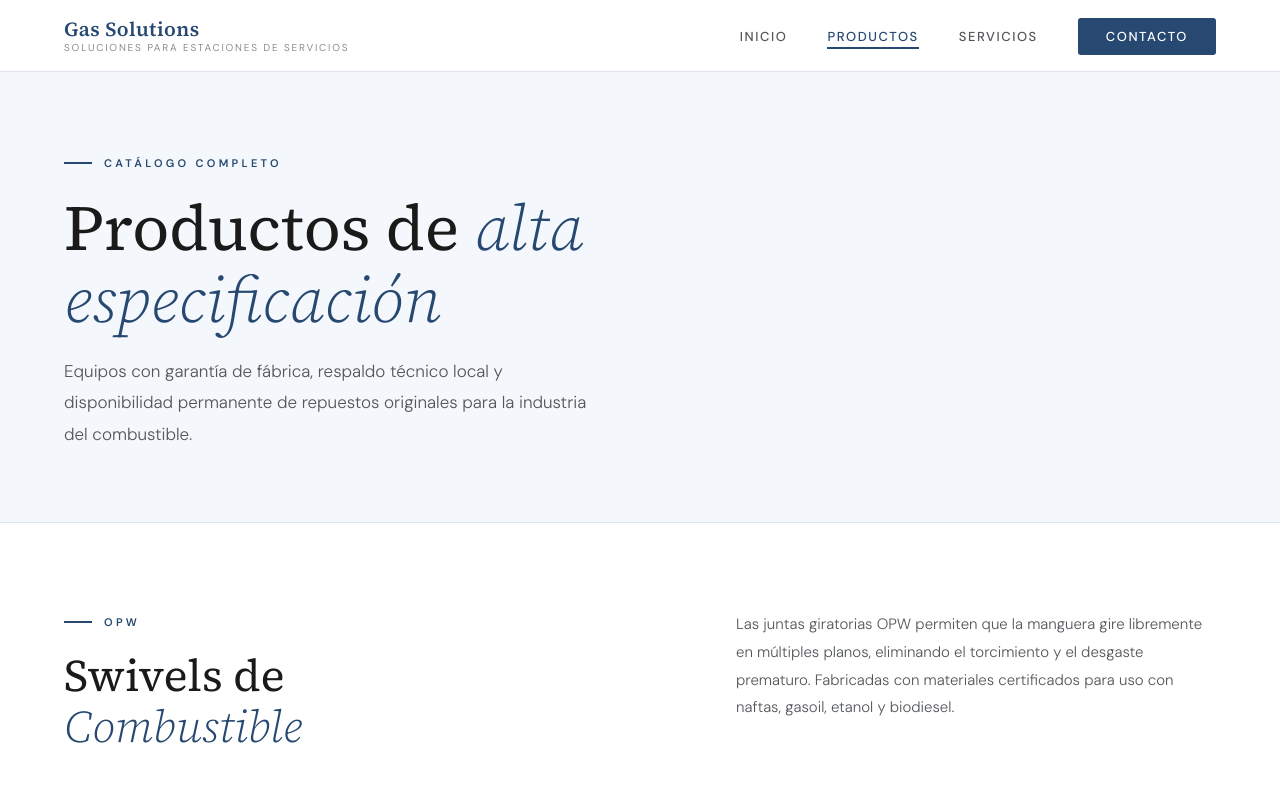
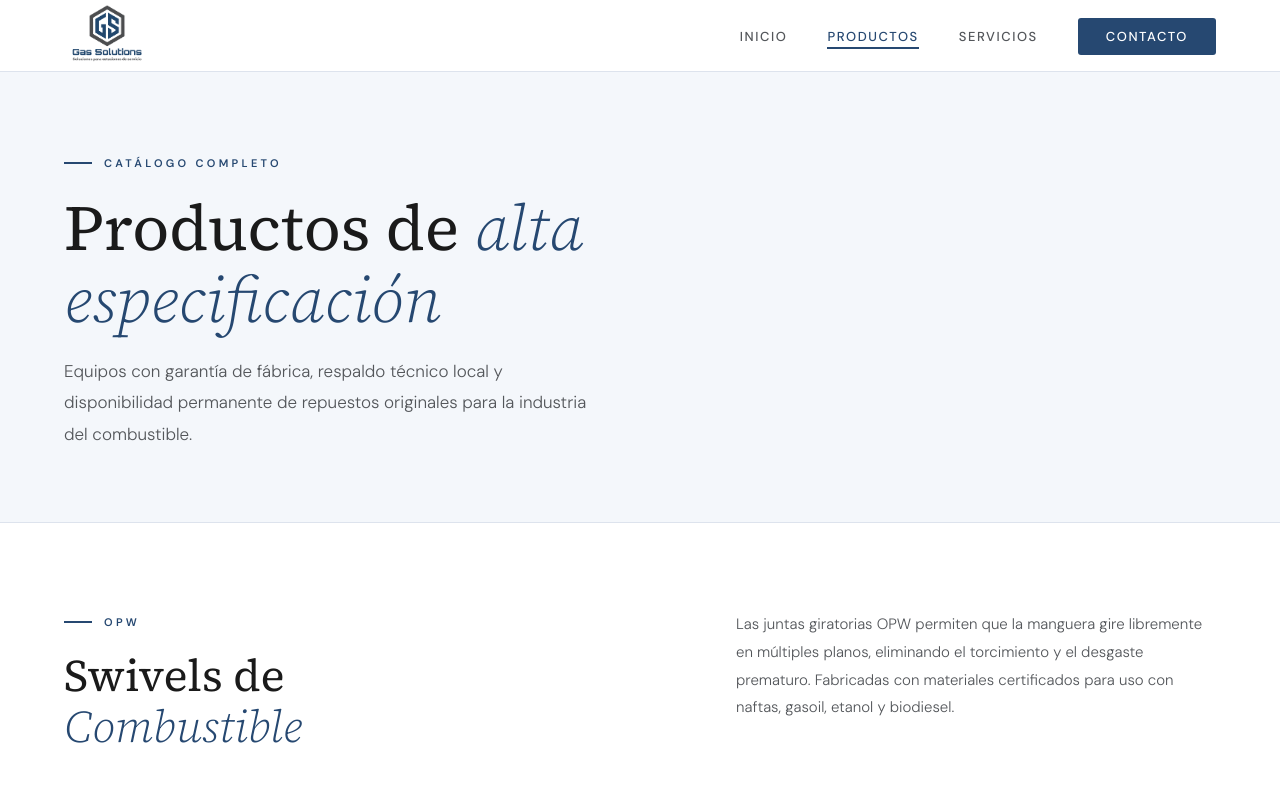
Before and after one commit to ErickG11/GasSolution, a plain HTML site: page productos.html in a window 1280 px wide. Shown: the top 800 px of the page. Drawn offline with Linux system fonts and the light colour scheme.

Commit message:
Logo navabar

```diff
--- a/productos.html
+++ b/productos.html
@@ -204,11 +204,7 @@
   <!-- NAVEGACIÓN -->
   <nav id="navbar">
     <a href="index.html" class="nav-logo">
-      <!-- <img src="images/logo.png" alt="Gas Solutions"> -->
-      <div class="nav-logo-text">
-        <span class="wordmark">Gas Solutions</span>
-        <span class="tagline">Soluciones para Estaciones de Servicios</span>
-      </div>
+      <img src="images/Logo colores.png" alt="Gas Solutions">
     </a>
     <ul class="nav-links">
       <li><a href="index.html">Inicio</a></li>
```
Also changed, not shown: servicios.html (+1 -5 lines).
